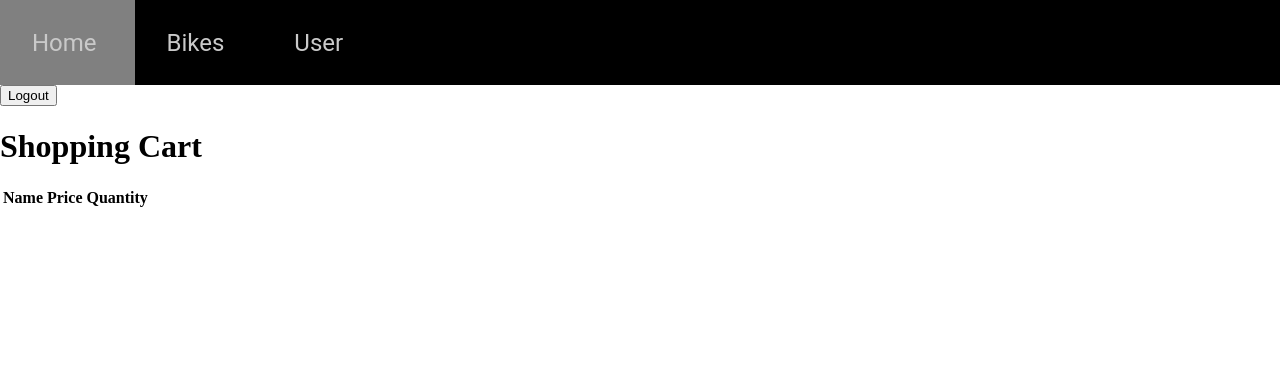
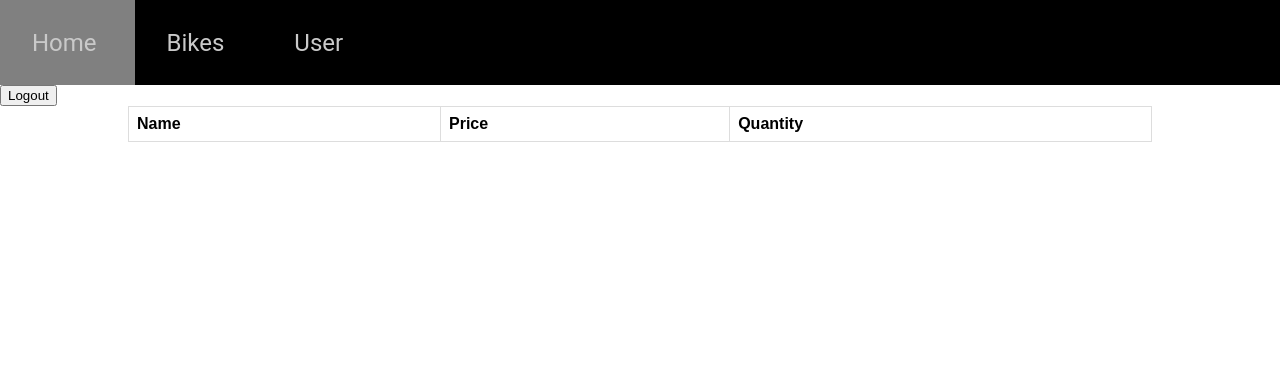
Before and after one commit to Beamma/Beamms-Bikes, a Flask app: page /user in a window 1280 px wide. Shown: the top 385 px of the page. Run offline with Flask 2, Linux system fonts and the light colour scheme; data comes from the database, SQL or seed files in the repository; both versions use the stored data as it was after the commit; lists and menus that the app fills with data are empty.

Commit message:
Addded Table Css

```diff
--- a/static/css/style.css
+++ b/static/css/style.css
@@ -129,3 +129,21 @@ nav a {
 .content .bike_right .bike_info .description {
   margin-top: 2%;
 }
+
+table {
+  font-family: arial, sans-serif;
+  border-collapse: collapse;
+  width: 80%;
+  margin-left: 10%;
+  margin-right: 10%;
+}
+
+td, th {
+  border: 1px solid #dddddd;
+  text-align: left;
+  padding: 8px;
+}
+
+tr:nth-child(even) {
+  background-color: #dddddd;
+}
--- a/templates/user.html
+++ b/templates/user.html
@@ -4,7 +4,6 @@
     <input type = "submit" name = "logout" value = "Logout"></input>
   </form>
   <div class = "cart">
-    <h1> Shopping Cart </h1>
     <table>
       <tr>
         <th>Name</th>
```
Also changed, not shown: Beamma-Bikes.db.
